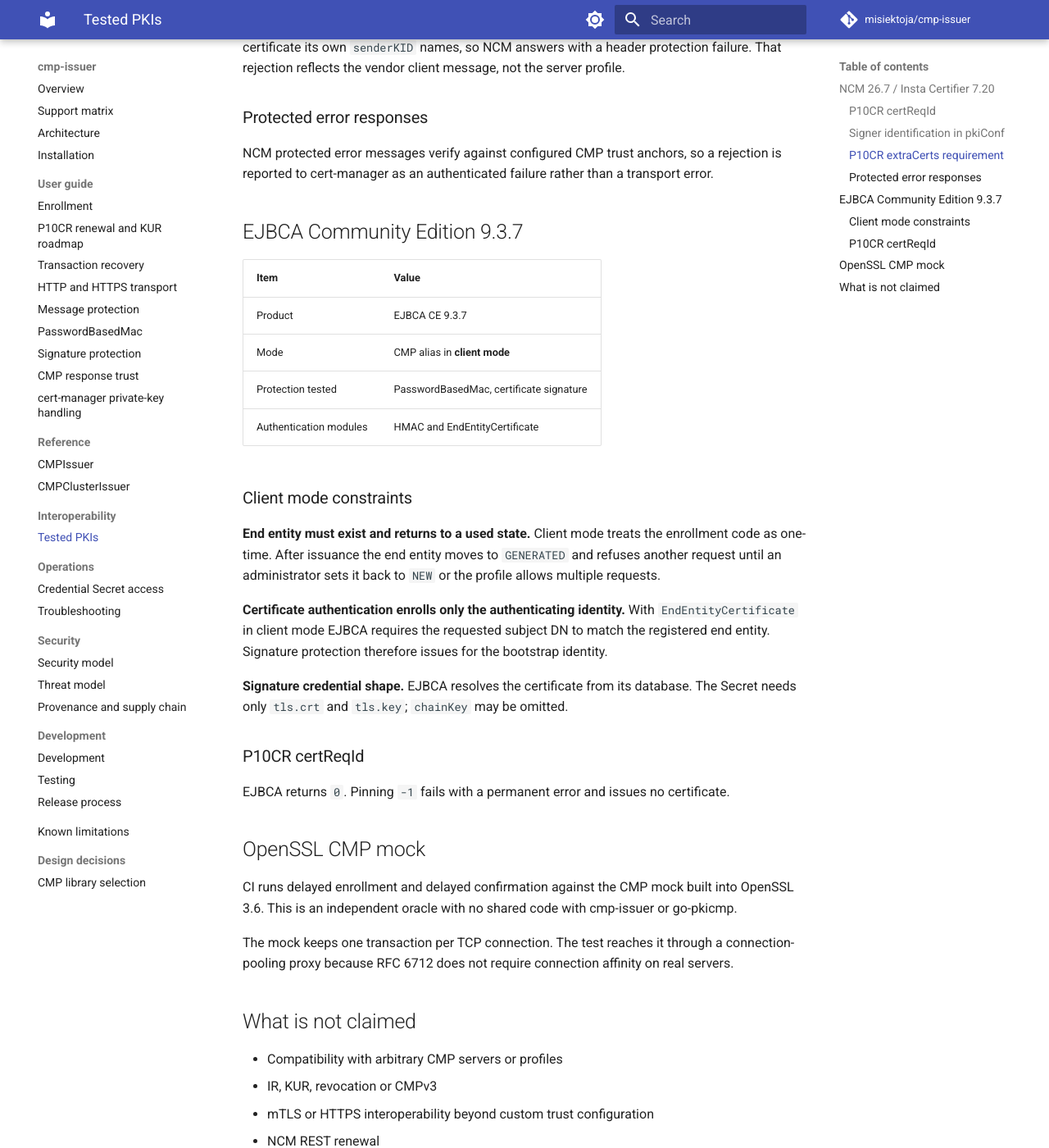
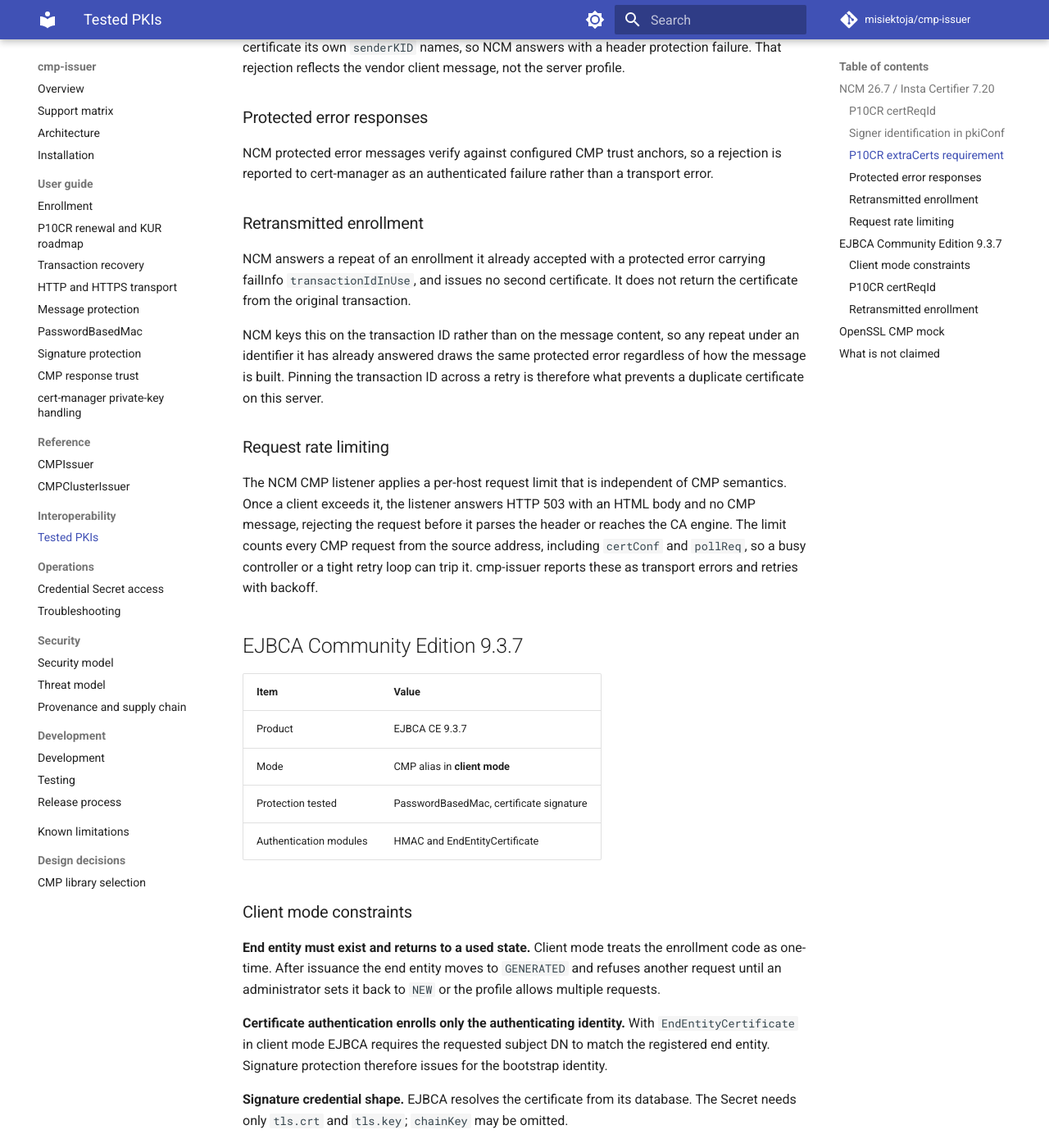
Before and after one commit to misiektoja/cmp-issuer, an MkDocs documentation site: the page built from docs/interoperability/tested-pkis.md, in a window 1280 px wide and 1400 px high, scrolled down 1027 px. Shown: the whole window at 82% size. Built offline with MkDocs 1.6.1 and Material for MkDocs 9.7.7, drawn with Linux system fonts in a browser that asks for light colours; comment, search, counter and statistics services are not loaded; some of the changed text lies outside the part shown.

Commit message:
docs(interoperability): record retransmission and rate limiting behavior per server

```diff
--- a/docs/interoperability/tested-pkis.md
+++ b/docs/interoperability/tested-pkis.md
@@ -29,6 +29,16 @@
 
 NCM protected error messages verify against configured CMP trust anchors, so a rejection is reported to cert-manager as an authenticated failure rather than a transport error.
 
+### Retransmitted enrollment
+
+NCM answers a repeat of an enrollment it already accepted with a protected error carrying failInfo `transactionIdInUse`, and issues no second certificate. It does not return the certificate from the original transaction.
+
+NCM keys this on the transaction ID rather than on the message content, so any repeat under an identifier it has already answered draws the same protected error regardless of how the message is built. Pinning the transaction ID across a retry is therefore what prevents a duplicate certificate on this server.
+
+### Request rate limiting
+
+The NCM CMP listener applies a per-host request limit that is independent of CMP semantics. Once a client exceeds it, the listener answers HTTP 503 with an HTML body and no CMP message, rejecting the request before it parses the header or reaches the CA engine. The limit counts every CMP request from the source address, including `certConf` and `pollReq`, so a busy controller or a tight retry loop can trip it. cmp-issuer reports these as transport errors and retries with backoff.
+
 ## EJBCA Community Edition 9.3.7
 
 | Item | Value |
@@ -50,11 +60,15 @@
 
 EJBCA returns `0`. Pinning `-1` fails with a permanent error and issues no certificate.
 
+### Retransmitted enrollment
+
+EJBCA answers a repeat of an enrollment it already accepted with a protected error carrying failInfo `badRequest` and the status text `Got request with status GENERATED (40)`, and issues no second certificate. It refuses on the end entity state above rather than on the transaction identifier, so like NCM it does not return the certificate from the original transaction.
+
 ## OpenSSL CMP mock
 
-CI runs delayed enrollment and delayed confirmation against the CMP mock built into OpenSSL 3.6. This is an independent oracle with no shared code with cmp-issuer or go-pkicmp.
+CI runs delayed enrollment, delayed confirmation and pinned transaction flows against the CMP mock built into OpenSSL 3.6. This is an independent oracle with no shared code with cmp-issuer or go-pkicmp. The pinned transaction coverage confirms that the identifier recorded before sending is the identifier OpenSSL saw on the wire.
 
-The mock keeps one transaction per TCP connection. The test reaches it through a connection-pooling proxy because RFC 6712 does not require connection affinity on real servers.
+The mock keeps one transaction per TCP connection. The test reaches it through a connection-pooling proxy because RFC 6712 does not require connection affinity on real servers. The mock returns a fixed certificate rather than signing the request, so it cannot show how a server treats a repeat; that behavior is recorded above from NCM and EJBCA.
 
 ## What is not claimed
 
```
